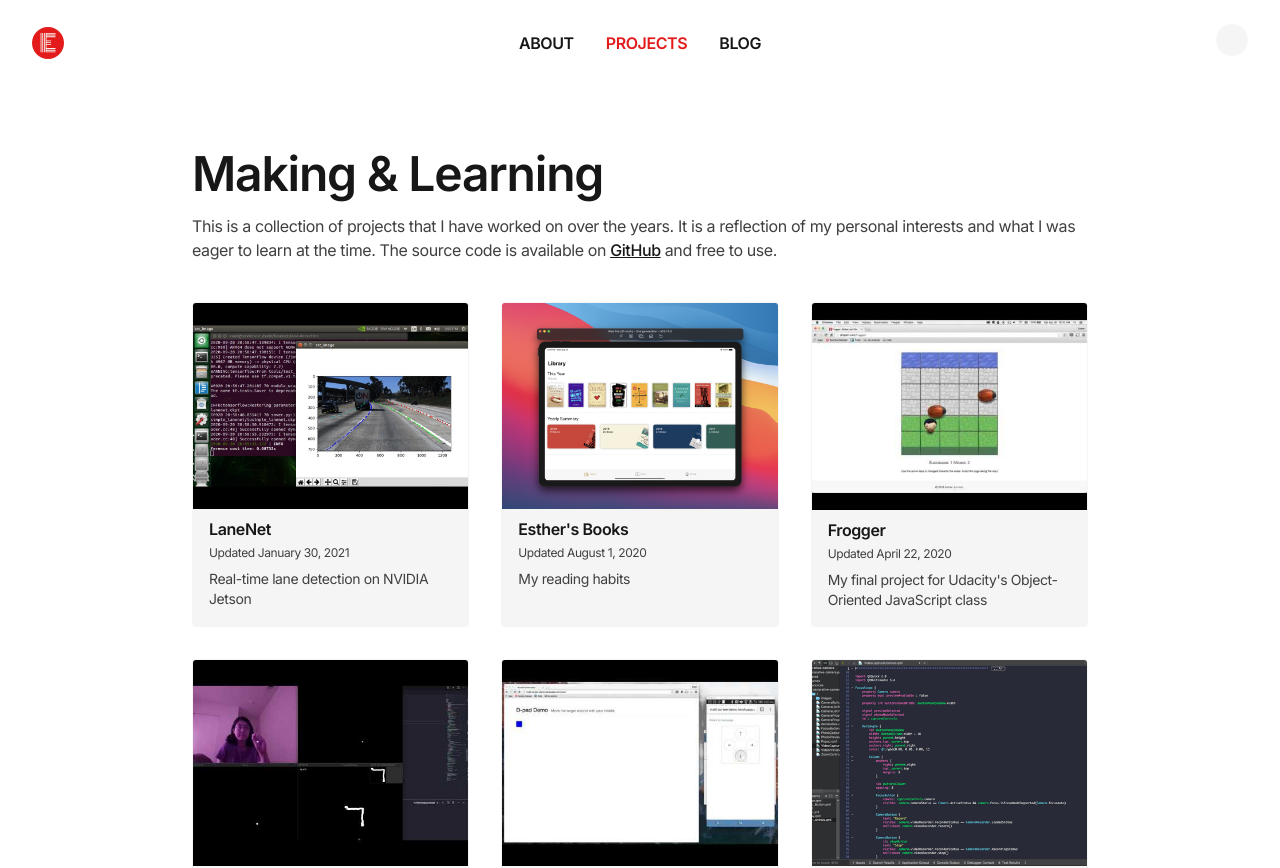
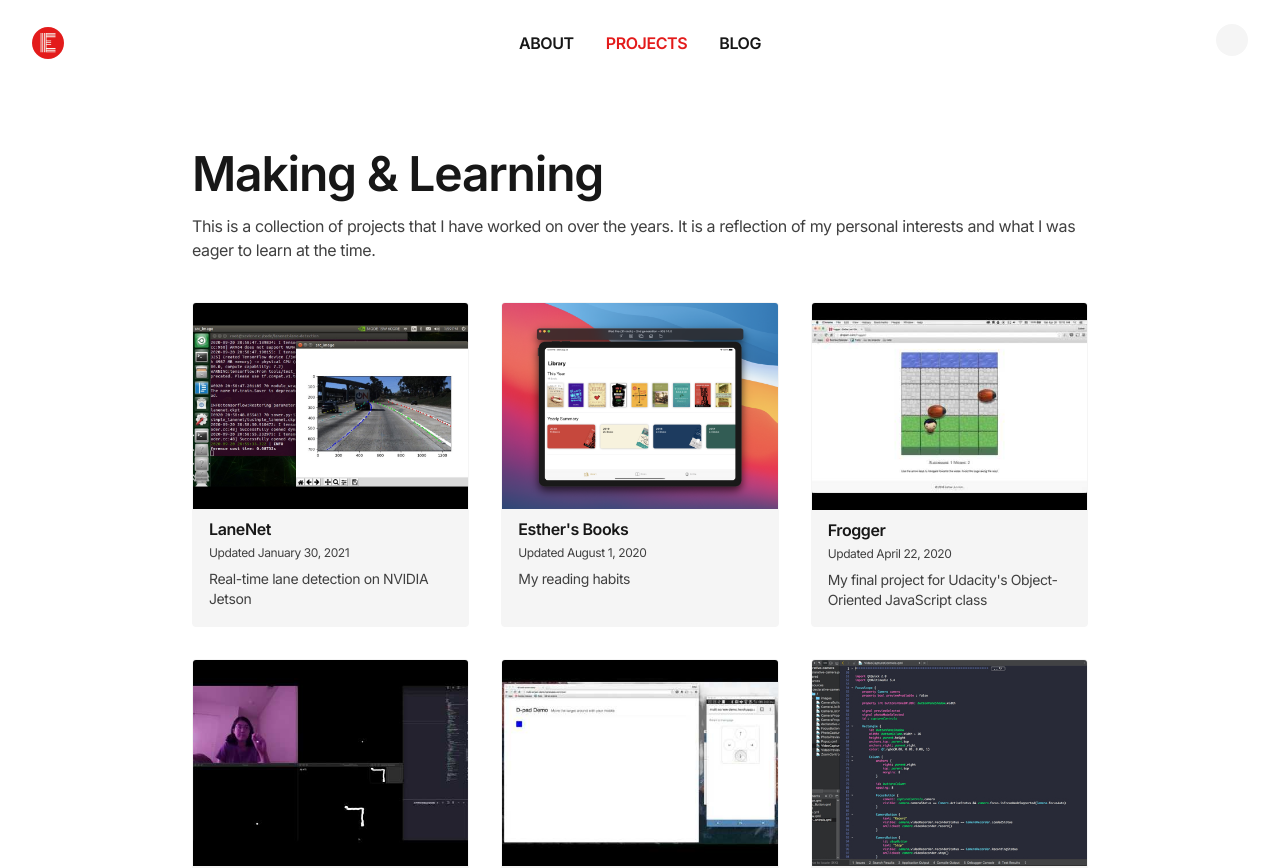
Before and after one commit to estherjk/esthermakes.tech, a Next.js app: page /projects in a window 1280 px wide. Shown: the top 868 px of the page. Built offline with nearby package versions, Linux system fonts and the light colour scheme.

Commit message:
Update project page description

```diff
--- a/src/pages/projects.tsx
+++ b/src/pages/projects.tsx
@@ -11,12 +11,7 @@ const ProjectsPage = () => {
           <Title>Making & Learning</Title>
           <p>
             This is a collection of projects that I have worked on over the years. It is a
-            reflection of my personal interests and what I was eager to learn at the time. The
-            source code is available on{' '}
-            <a href="https://github.com/estherjk" target="_blank" rel="noreferrer">
-              GitHub
-            </a>{' '}
-            and free to use.
+            reflection of my personal interests and what I was eager to learn at the time.
           </p>
         </div>
 
```
